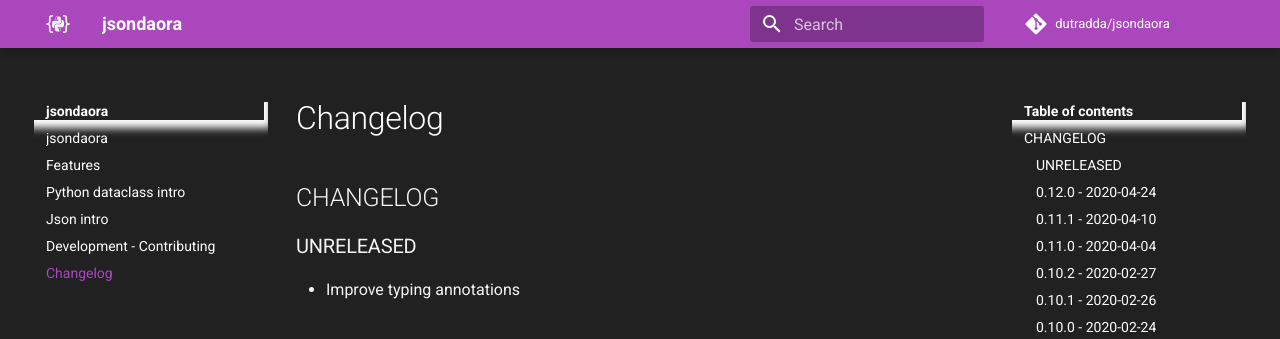
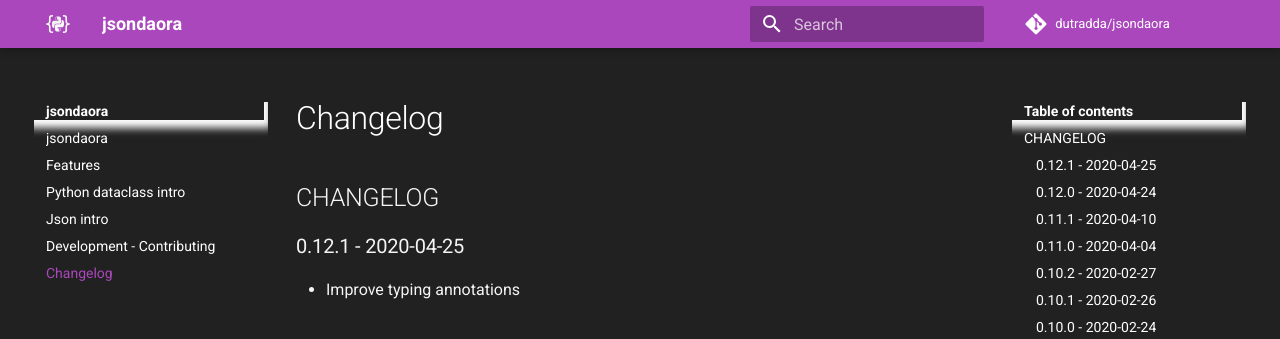
Before and after one commit to dutradda/jsondaora, an MkDocs documentation site: the page built from docs/changelog.md, in a window 1280 px wide and 900 px high. Shown: the top 339 px of the window. Built offline with MkDocs 1.6.1 and Material for MkDocs 9.7.7, drawn with Linux system fonts in a browser that asks for light colours; comment, search, counter and statistics services are not loaded.

Commit message:
Update CHANGELOG

```diff
--- a/docs/changelog.md
+++ b/docs/changelog.md
@@ -1,6 +1,6 @@
 ## CHANGELOG
 
-### UNRELEASED
+### 0.12.1 - 2020-04-25
 
  - Improve typing annotations
 
```
Also changed, not shown: CHANGELOG.md (+1 -1 lines).
